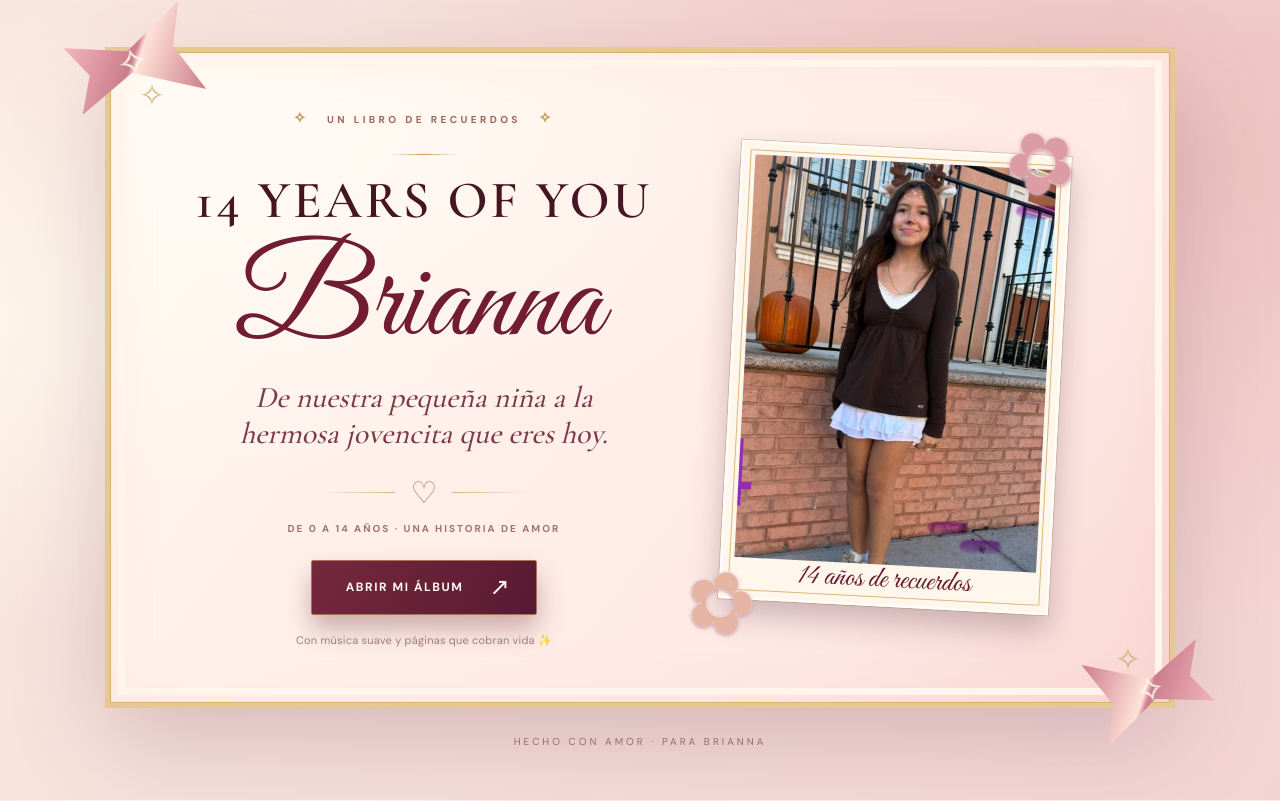
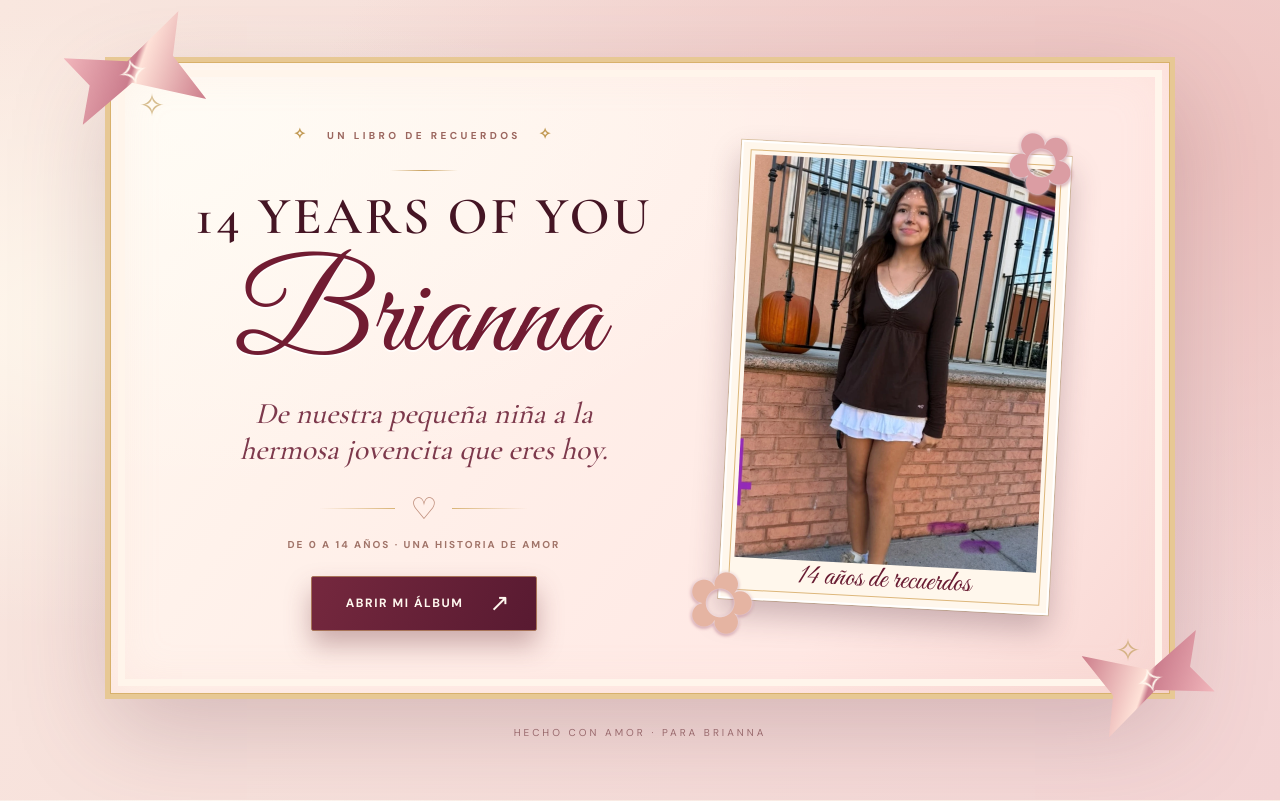
Before and after one commit to babykidsstudioec/Album-Brianna-14, a plain HTML site: page index.html in a window 1280 px wide. Drawn offline with nearby package versions, Linux system fonts and the light colour scheme.

Commit message:
Remove intro music hint from Brianna album

```diff
--- a/index.html
+++ b/index.html
@@ -45,7 +45,6 @@
         <div class="intro__divider" aria-hidden="true"><span></span>♡<span></span></div>
         <p class="intro__years">DE 0 A 14 AÑOS · UNA HISTORIA DE AMOR</p>
         <button type="button" class="main-button" id="startBtn"><span>Abrir mi álbum</span><span class="main-button__arrow">↗</span></button>
-        <p class="intro__hint">Con música suave y páginas que cobran vida ✨</p>
       </div>
       <div class="intro__portrait-wrap">
         <span class="intro__flower intro__flower--top" aria-hidden="true">✿</span>
```
